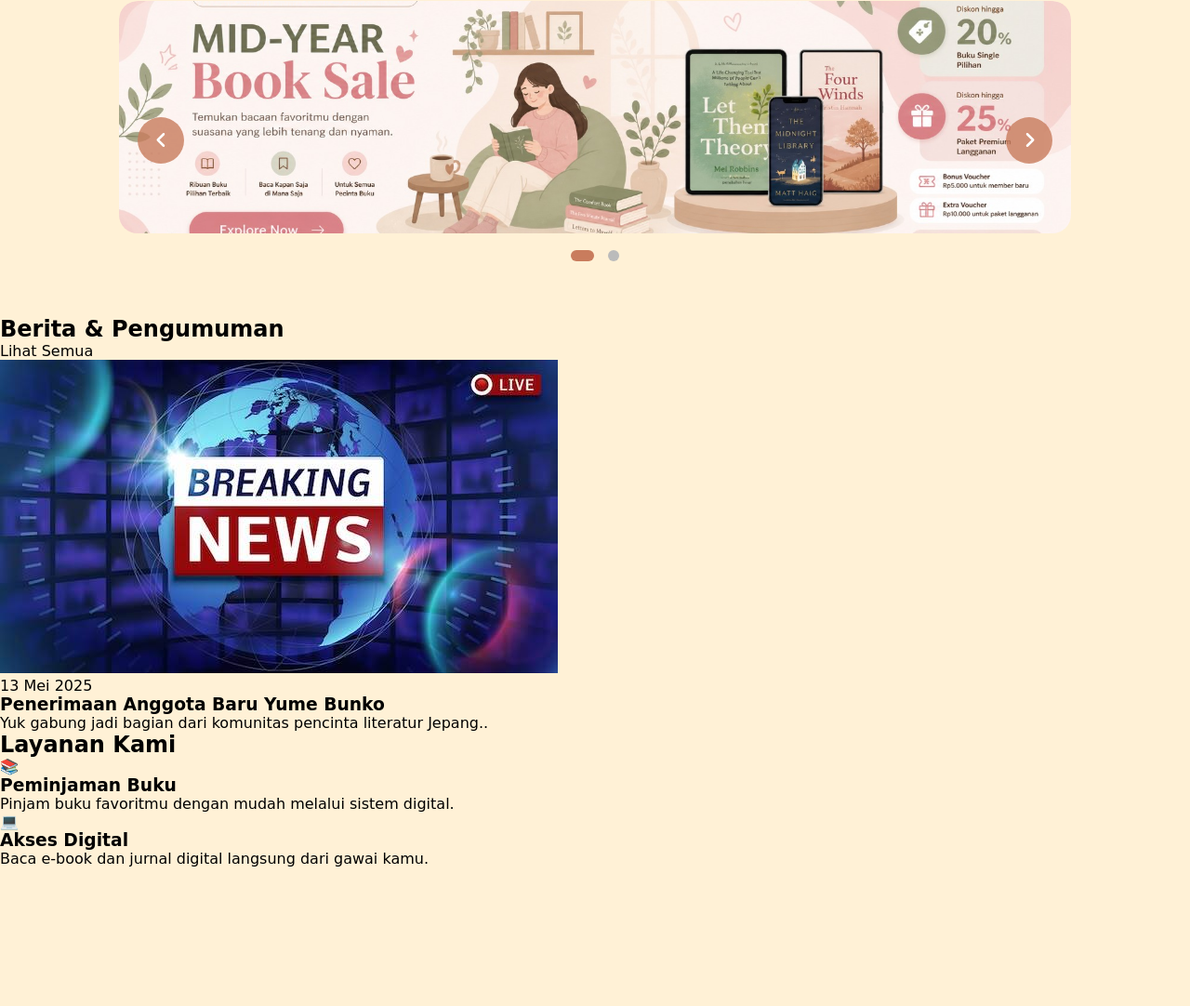
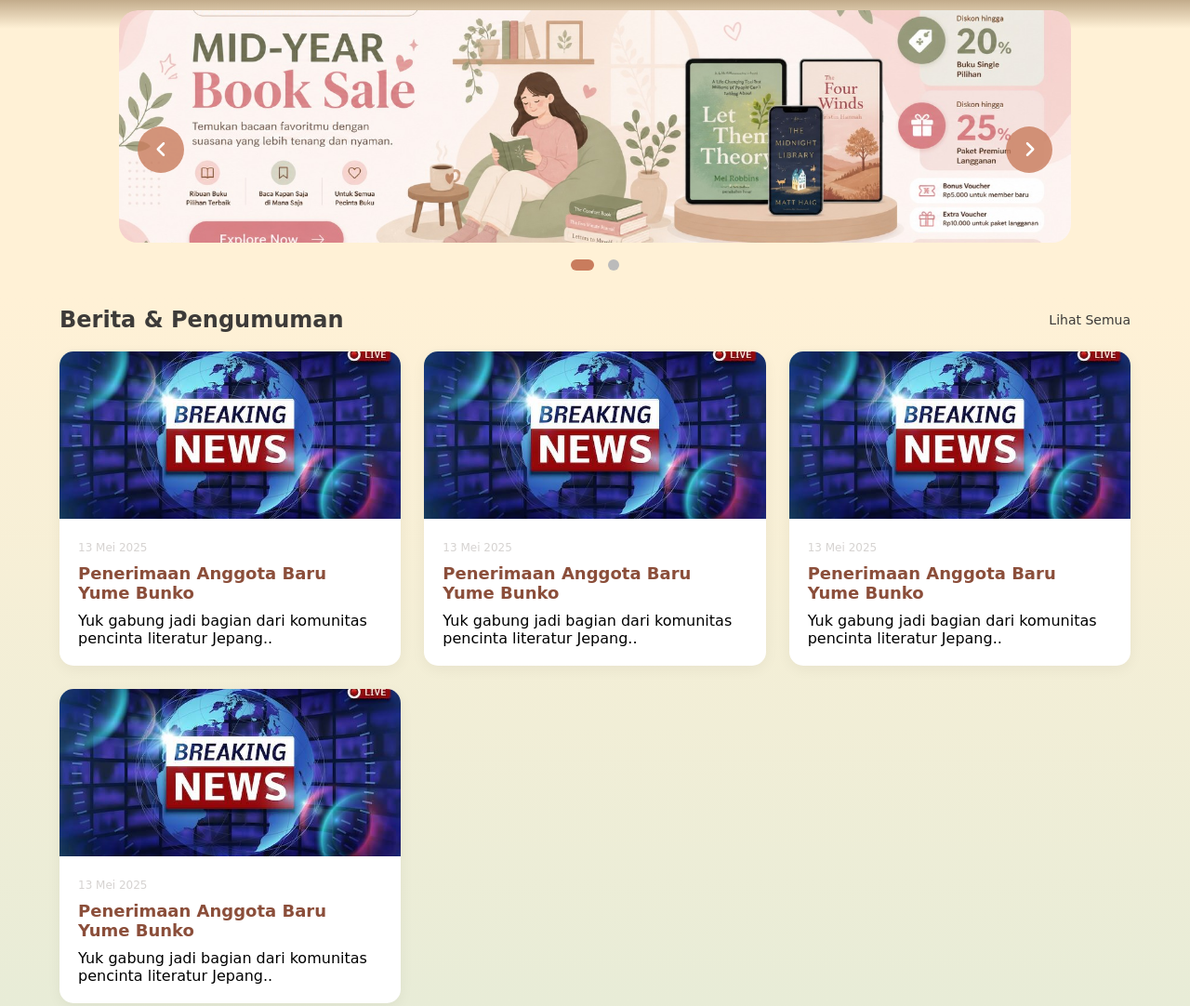
Before and after one commit to ainaya27/yumebunko, a website: page index.html in a window 1280 px wide. Shown: the part 919-2001 px from the top of the page at 93% size. Before the commit the page ends 1852 px from the top, so only its background shows below. Drawn offline with Linux system fonts and the light colour scheme; a web font is replaced by a local one.

Commit message:
home done

```diff
--- a/index.html
+++ b/index.html
@@ -56,7 +56,8 @@
     </section>
 
     <!-- banner -->
-    <section class="banner-slider">
+    <section class="banner">
+        <div class="banner-slider">
             <button class="slide-arrow prev">
                 <svg xmlns="http://www.w3.org/2000/svg" viewBox="0 0 640 640">
                     <path d="M201.4 297.4C188.9 309.9 188.9 330.2 201.4 342.7L361.4 502.7C373.9 515.2 394.2 515.2 406.7 502.7C419.2 490.2 419.2 469.9 406.7 457.4L269.3 320L406.6 182.6C419.1 170.1 419.1 149.8 406.6 137.3C394.1 124.8 373.8 124.8 361.3 137.3L201.3 297.3z"/>
@@ -84,6 +85,7 @@
                 <span class="dot active"></span>
                 <span class="dot"></span>
             </div>
+        </div>
     </section>
 
     <!-- news -->
@@ -93,7 +95,31 @@
             <a href="news.html">Lihat Semua</a>
         </div>
         <div class="news-grid">
-            <div class="new-card">
+            <div class="news-card">
+                <img src="assets/news.jpg" alt="Berita 1">
+                <div class="news-content">
+                    <span class="news-date">13 Mei 2025</span>
+                    <h3>Penerimaan Anggota Baru Yume Bunko</h3>
+                    <p>Yuk gabung jadi bagian dari komunitas pencinta literatur Jepang..</p>
+                </div>
+            </div>
+            <div class="news-card">
+                <img src="assets/news.jpg" alt="Berita 1">
+                <div class="news-content">
+                    <span class="news-date">13 Mei 2025</span>
+                    <h3>Penerimaan Anggota Baru Yume Bunko</h3>
+                    <p>Yuk gabung jadi bagian dari komunitas pencinta literatur Jepang..</p>
+                </div>
+            </div>
+            <div class="news-card">
+                <img src="assets/news.jpg" alt="Berita 1">
+                <div class="news-content">
+                    <span class="news-date">13 Mei 2025</span>
+                    <h3>Penerimaan Anggota Baru Yume Bunko</h3>
+                    <p>Yuk gabung jadi bagian dari komunitas pencinta literatur Jepang..</p>
+                </div>
+            </div>
+            <div class="news-card">
                 <img src="assets/news.jpg" alt="Berita 1">
                 <div class="news-content">
                     <span class="news-date">13 Mei 2025</span>
--- a/style.css
+++ b/style.css
@@ -7,6 +7,7 @@
     --green-vintage: #8a9a5b;
     --green-tea: #e8ecd7;
 
+    --terracotta-darkest: #76542d;
     --terracotta-dark: #8b4e3a;
     --terracotta: #c97c5d;
     --cream-warm: #fff1d6;
@@ -133,7 +134,7 @@ nav .nav-links li a:hover:after {
     width: 100%;
     min-height: 100vh;
     text-align: center;
-    background: url('assets/bg_home.png') no-repeat center center, linear-gradient(to bottom, var(--cream-warm), var(--pink-petal));
+    background: url('assets/bg_home.png') no-repeat center center, linear-gradient(to bottom, var(--pink-petal), var(--cream-warm));
     background-size: cover;
 }
 
@@ -163,11 +164,79 @@ nav .nav-links li a:hover:after {
     font-size: 15px;
 }
 
+.btn-first {
+    background-color: var(--terracotta);
+    color: white;
+    padding: 12px 25px;
+    border-radius: 10px;
+    text-decoration: none;
+}
+
+.btn-second {
+    border: 2px solid var(--terracotta);
+    color: var(--terracotta);
+    padding: 10px 23px;
+    border-radius: 10px;
+    text-decoration: none;
+}
+
+.sakura-falling {
+    position: absolute;
+    top: 0;
+    left: 40%;
+    width: 20%;
+    height: 100%;
+    overflow: hidden;
+    z-index: 1;
+}
+
+.petal {
+    position: absolute;
+    width: 15px;
+    height: 15px;
+    background-color: var(--pink-sakura);
+    border-radius: 50% 10% 50% 50%;
+    transform: rotate(45deg);
+    opacity: 0;
+    animation: fall 10s linear infinite;
+}
+
+.petal:nth-child(1) { left: 10%; animation-delay: 0s; width: 12px; }
+.petal:nth-child(2) { left: 30%; animation-delay: 2s; width: 18px; }
+.petal:nth-child(3) { left: 50%; animation-delay: 4s; }
+.petal:nth-child(4) { left: 70%; animation-delay: 1s; width: 14px; }
+.petal:nth-child(5) { left: 90%; animation-delay: 6s; }
+.petal:nth-child(6) { left: 20%; animation-delay: 8s; }
+
+@keyframes fall {
+    0% {
+        top: -10%;
+        transform: rotate(45deg) translateX(0px);
+        opacity: 0;
+    }
+    10% {
+        opacity: 1;
+    }
+    90% {
+        opacity: 1;
+    }
+    100% {
+        top: 110%;
+        transform: rotate(45deg) translateX(100px);
+        opacity: 0;
+    }
+}
+
+.banner {
+    background: linear-gradient(to bottom, var(--terracotta-darkest) 0%, var(--cream-warm) 20%);
+    padding-top: 50px;
+}
+
 .banner-slider {
     position: relative;
     width: 80%;
     max-height: 300px;
-    margin: 40px auto;
+    margin: 0 auto 10px;
     border-radius: 20px;
     overflow: hidden;
 }
@@ -243,69 +312,6 @@ nav .nav-links li a:hover:after {
     transition: all 0.3s ease;
 }
 
-.sakura-falling {
-    position: absolute;
-    top: 0;
-    left: 40%;
-    width: 20%;
-    height: 100%;
-    overflow: hidden;
-    z-index: 1;
-}
-
-.petal {
-    position: absolute;
-    width: 15px;
-    height: 15px;
-    background-color: var(--pink-sakura);
-    border-radius: 50% 10% 50% 50%;
-    transform: rotate(45deg);
-    opacity: 0;
-    animation: fall 10s linear infinite;
-}
-
-.petal:nth-child(1) { left: 10%; animation-delay: 0s; width: 12px; }
-.petal:nth-child(2) { left: 30%; animation-delay: 2s; width: 18px; }
-.petal:nth-child(3) { left: 50%; animation-delay: 4s; }
-.petal:nth-child(4) { left: 70%; animation-delay: 1s; width: 14px; }
-.petal:nth-child(5) { left: 90%; animation-delay: 6s; }
-.petal:nth-child(6) { left: 20%; animation-delay: 8s; }
-
-@keyframes fall {
-    0% {
-        top: -10%;
-        transform: rotate(45deg) translateX(0px);
-        opacity: 0;
-    }
-    10% {
-        opacity: 1;
-    }
-    90% {
-        opacity: 1;
-    }
-    100% {
-        top: 110%;
-        transform: rotate(45deg) translateX(100px);
-        opacity: 0;
-    }
-}
-
-.btn-first {
-    background-color: var(--terracotta);
-    color: white;
-    padding: 12px 25px;
-    border-radius: 10px;
-    text-decoration: none;
-}
-
-.btn-second {
-    border: 2px solid var(--terracotta);
-    color: var(--terracotta);
-    padding: 10px 23px;
-    border-radius: 10px;
-    text-decoration: none;
-}
-
 .kategori-section{
     padding: 40px 8%;
     background: linear-gradient(to bottom, var(--pink-petal), var(--green-tea));
@@ -343,6 +349,155 @@ nav .nav-links li a:hover:after {
     transform: translateY(-5px);
 }
 
+.news {
+    background: linear-gradient(to bottom, var(--cream-warm), var(--green-tea));
+}
+
+.news-title {
+    display: flex;
+    justify-content: space-between;
+    align-items: center;
+    width: 90%;
+    margin: 0 auto;
+    padding: 10px 0 20px;
+}
+
+.news-title h2 {
+    color: var(--ink-vintage);
+    font-size: 24px;
+}
+
+.news-title a {
+    text-decoration: none;
+    color: var(--ink-vintage);
+    font-size: 14px;
+    transition: 0.3s;
+}
+
+.news-title a:hover {
+    color: var(--terracotta);
+}
+
+.news-grid {
+    display: grid;
+    grid-template-columns: repeat(auto-fit, minmax(300px, 1fr));
+    gap: 25px;
+    width: 90%;
+    margin: 0 auto;
+}
+
+.news-card {
+    background: white;
+    border-radius: 15px;
+    overflow: hidden;
+    box-shadow: 0 4px 15px rgba(0,0,0,0.05);
+    transition: transform 0.3 ease, box-shadow 0.3s ease;
+    cursor: pointer;
+}
+
+.news-card:hover {
+    transform: translateY(-10px);
+    box-shadow: 0 10px 25px rgba(201, 124, 93, 0.2);
+}
+
+.news-card img {
+    width: 100%;
+    height: 180px;
+    object-fit: cover;
+    transition: transform 0.5s ease;
+}
+
+.news-card:hover img {
+    transform: scale(1.1);
+}
+
+.news-content {
+    padding: 20px;
+}
+
+.news-date {
+    font-size: 12px;
+    color: var(--grey-soft);
+    display: block;
+    margin-bottom: 10px;
+}
+
+.news-content h3 {
+    font-size: 18px;
+    margin-bottom: 10px;
+    color: var(--terracotta-dark);
+    transition: 0.3s;
+}
+
+.news-card:hover h3 {
+    color: var(--terracotta);
+}
+
+.services {
+    background: linear-gradient(to bottom, var(--green-tea), var(--pink-petal));
+}
+
+.services-title {
+    display: flex;
+    justify-content: space-between;
+    align-items: center;
+    width: 90%;
+    margin: 0 auto;
+    padding: 30px 0 20px;
+}
+
+.services-title h2 {
+    color: var(--ink-vintage);
+    font-size: 24px;
+}
+
+.services-container {
+    display: flex;
+    justify-content: center;
+    gap: 30px;
+    flex-wrap: wrap;
+    width: 90%;
+    margin: 0 auto;
+}
+
+.services-item {
+    background: white;
+    padding: 30px;
+    border-radius: 20px;
+    text-align: center;
+    width: 200px;
+    transition: 0.3s;
+    border: 1px solid transparent;
+}
+
+.services-item:hover {
+    border-color: var(--terracotta);
+    background: #fff;
+    transform: scale(1.05);
+}
+
+.icon-box {
+    font-size: 40px;
+    margin-bottom: 15px;
+    display: inline-block;
+    transition: transform 0.3 ease;
+}
+
+.services-item:hover .icon-box {
+    transform: rotate(10deg) scale(1.2);
+}
+
+.services-item h3 {
+    font-size: 16px;
+    color: var(--ink-vintage);
+}
+
+.services-item p {
+    font-size: 13px;
+    color: var(--terracotta);
+    margin-top: 10px;
+}
+
 .grid-container {
     display: grid;
     grid-template-columns: repeat(auto-fill, minmax(200px, 1fr));
```
Lines whose indentation alone changed are shown as unchanged.
